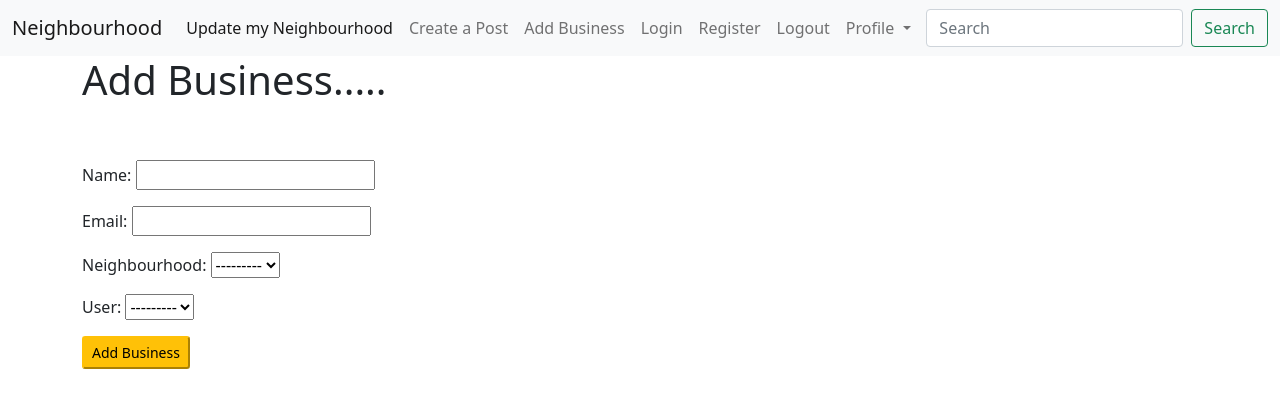
After one commit to DKorir/Neighbourhood, a Django app: page /add_business/ in a window 1280 px wide. The commit adds this page. Shown: the top 408 px of the page. Run offline with Django 4.2, Linux system fonts and the light colour scheme; data that the repository does not hold is empty.

Commit message:
create business model

```diff
--- a/neighbourapp/forms.py
+++ b/neighbourapp/forms.py
@@ -0,0 +1,2 @@
+from django import forms
+from .models import Post, Business
--- a/neighbourapp/models.py
+++ b/neighbourapp/models.py
@@ -1,6 +1,8 @@
 from django.db import models
 from django.contrib.auth.models import User
 from datetime import datetime, date
+
+from django.urls import reverse
 
 class Neighbourhood(models.Model):
     name = models.CharField(max_length=50)
@@ -11,7 +13,6 @@ class Neighbourhood(models.Model):
     police_info = models.IntegerField(null=True, blank=True)
     police_officer = models.CharField(max_length=60, null=True, blank=True)
     user = models.ForeignKey(User, on_delete=models.CASCADE, related_name="neighbourhood")
-    photo = models.ImageField(upload_to='images')
 
 
     def __str__(self):
@@ -31,11 +32,12 @@ class Neighbourhood(models.Model):
 class Business(models.Model):
     name = models.CharField(max_length=120)
     email = models.EmailField(max_length=254)
-    description = models.TextField(blank=True)
     neighbourhood = models.ForeignKey(Neighbourhood, on_delete=models.CASCADE, related_name='business')
     user = models.ForeignKey(User, on_delete=models.CASCADE, related_name="owner")
     def __str__(self):
         return f'{self.name} Business'
+    def get_absolute_url(self):
+        return reverse('home')
 
     def create_business(self):
         self.save()
@@ -58,6 +60,10 @@ class Profile(models.Model):
 class Post(models.Model):
     title = models.CharField(max_length=120, null=True)
     post = models.TextField()
+    photo = models.ImageField(upload_to='images')
+
     date = models.DateTimeField(auto_now_add=True)
-    user = models.ForeignKey(Profile, on_delete=models.CASCADE, related_name='post_owner')
+    user = models.ForeignKey(User, on_delete=models.CASCADE, related_name='post_owner')
     hood = models.ForeignKey(Neighbourhood, on_delete=models.CASCADE, related_name='hood_post')
+    def get_absolute_url(self):
+        return reverse('home')
--- /dev/null
+++ b/neighbourapp/templates/add_business.html
@@ -0,0 +1,16 @@
+{% extends 'base.html' %}
+{% block title %}
+    Add Business
+{% endblock %}
+{% block content %}
+    <h1>Add Business.....</h1>
+    <br><br>
+
+    <form method="POST">
+        {% csrf_token %}
+        {{form.as_p }}
+        <button class="btn-warning btn-sm">Add Business</button>
+
+    </form>
+
+{% endblock%}
--- a/neighbourapp/templates/base.html
+++ b/neighbourapp/templates/base.html
@@ -23,7 +23,10 @@
                 <a class="nav-link active" aria-current="page" href="#">Update my Neighbourhood</a>
               </li>
               <li class="nav-item">
-                <a class="nav-link" href="#">Create a Post</a>
+                <a class="nav-link" href=" {% url 'add_post' %} ">Create a Post</a>
+              </li>
+              <li class="nav-item">
+                <a class="nav-link" href=" {% url 'add_business' %} ">Add Business</a>
               </li>
               <li class="nav-item">
                 <a class="nav-link" href="#">Login</a>
--- a/neighbourapp/templates/home.html
+++ b/neighbourapp/templates/home.html
@@ -8,13 +8,13 @@
         <div class="col-md-8">
             {% for x in object_list %}
             <h1>posted By: {{ x.user }}</h1>  <br>
-            {% if x.photo %}
+            {% if x.title %}
             <a href="{% url 'details' x.pk %}"><img src="{{ x.photo.url }}" alt="" width="280px"><br></a>
             {% else %}
                 <h4 class="text-muted">No Image</h4>
             {%endif%}
 
-            <h3>Neighbourhood Name: <a href=" {% url 'details' x.pk %} ">{{ x.name }}</a>  </h3><br>
+            <h3>Neighbourhood Name: <a href=" {% url 'details' x.pk %} ">{{ x.hood }}</a>  </h3><br>
             {{ x.description }} <br>
             <h6>Location:{{ x.location }} </h6> <br>
         </div>
--- a/neighbourapp/urls.py
+++ b/neighbourapp/urls.py
@@ -1,6 +1,8 @@
 from django.urls import path, include
-from .views import HomeView,NeighbourDetailView
+from .views import HomeView,NeighbourDetailView,AddPostview,AddBusinessview
 urlpatterns= [
     path('', HomeView.as_view(), name='home'),
     path('details/<int:pk>',NeighbourDetailView.as_view(), name='details'),
+    path('add_post/',AddPostview.as_view(),name='add_post'),
+    path('add_business/',AddBusinessview.as_view(),name='add_business'),
 ]
--- a/neighbourapp/views.py
+++ b/neighbourapp/views.py
@@ -1,13 +1,23 @@
 from django.http import HttpResponseRedirect
 from django.shortcuts import render,redirect
-from django.views.generic import ListView,DetailView
+from django.views.generic import ListView,DetailView,CreateView
 
-from neighbourapp.models import Neighbourhood
+from neighbourapp.models import Neighbourhood, Post,Business
 
 
 class HomeView(ListView):
-    model=Neighbourhood
+    model=Post
     template_name='home.html'
 class NeighbourDetailView(DetailView):
-    model=Neighbourhood
+    model=Post
     template_name='details.html'
+
+class AddPostview(CreateView):
+    model=Post
+    template_name='add_post.html'
+    fields='__all__'
+
+class AddBusinessview(CreateView):
+    model=Business
+    template_name='add_business.html'
+    fields='__all__'
```
Also changed, not shown: neighbourapp/templates/add_post.html (added, +16 -0 lines), neighbourapp/templates/details.html (+5 -4 lines), media/images/animal-production.jpeg (added), neighbourapp/migrations/0009_remove_business_description_and_more.py (added).
